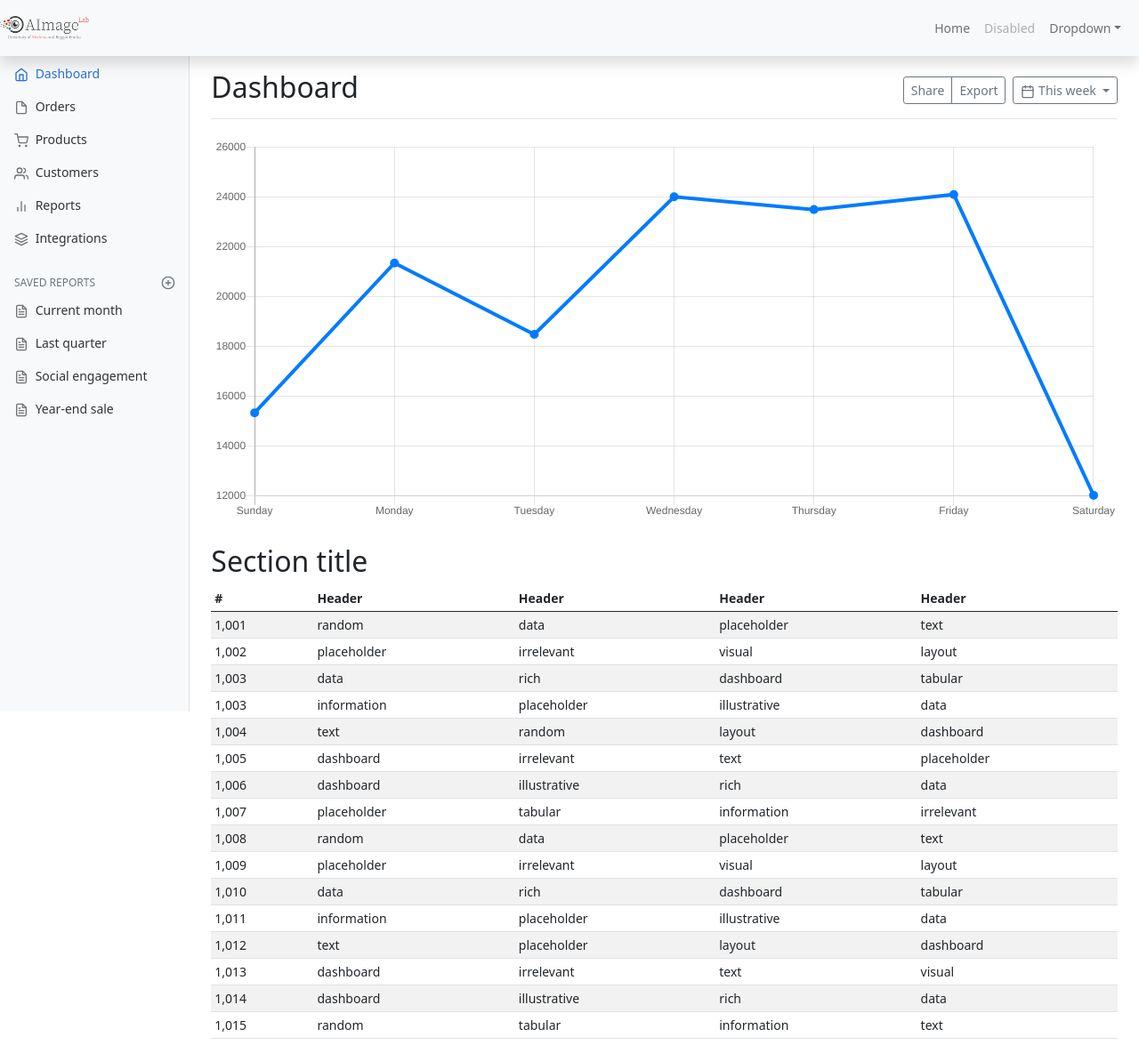
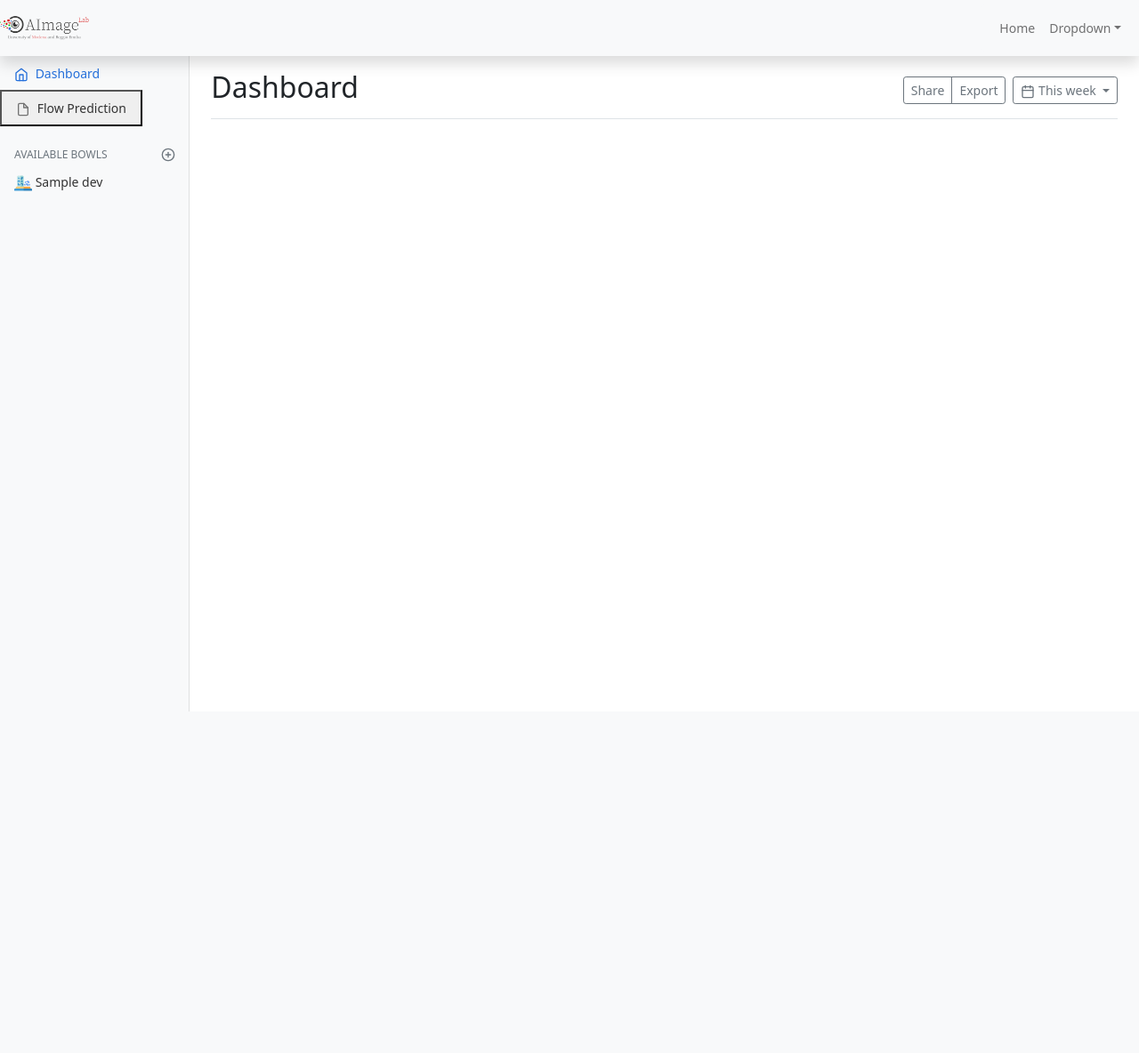
Before and after one commit to martinademarco/IoT_Project, a Flask app: template templates/main.html in a window 1280 px wide. Shown: the whole page at 89% size. After the commit the page ends 800 px from the top, so only its background shows below. Run offline with Flask 3, Linux system fonts and the light colour scheme; the template is opened without the code that fills it: most values are stand-ins (such as "Sample title", 1, 10 or a date in 2020); some libraries are stand-ins or nearby versions.

Commit message:
landing page update

```diff
--- a/main.py
+++ b/main.py
@@ -17,7 +17,7 @@ app = Flask(appname)
 config = configparser.ConfigParser()
 config.read('config.ini')
 client = influxdb_client.InfluxDBClient(url=config.get("InfluxDBClient","Url"),
-   token=config.get("InfluxDBClient","Token_Chiara2"),
+   token=config.get("InfluxDBClient","Token"),
    org=config.get("InfluxDBClient","Org"))
 
 SWAGGER_URL = '/api/docs'  # URL for exposing Swagger UI (without trailing '/')
@@ -29,15 +29,23 @@ def page_not_found(error):
 
 @app.route('/')
 def testoHTML():
-    buckets_api = influxdb_client.BucketsApi(client)
+    query = f'from(bucket:"{config.get("InfluxDBClient","Bucket")}") |> range(start: -48h)'
+    tables = client.query_api().query(query)
 
-    # Query all buckets in the organization
-    buckets = buckets_api.find_buckets()
+    # Process the query results
+    table = []
+    for tab in tables:
+        for row in tab.records:
+            # Access fields of each row
+            # time = row.values["001"]
+            # field1 = row.values["002"]
+            # Access tags if any
+            val = row.values["_field"]
+            if val not in table: table.append(row.values["_field"])
+            # Process data as needed
+            # print(f"Time: {time}, Field1: {field1}, Field2: {field2}, Tags: {tags}")
 
-    # Extract bucket names
-    bucket_names = [bucket.name for bucket in buckets.buckets]
-
-    return render_template('main.html', devices=bucket_names)
+    return render_template('main.html', devices=table)
 
 
 @app.route('/lista/<sensor>', methods=['GET'])
@@ -78,6 +86,14 @@ def addinlista(sensor, id, type, value):
           description: arg
           required: true
         - in: path
+          name: id
+          description: arg
+          required: true
+        - in: path
+          name: type
+          description: arg
+          required: true
+        - in: path
           name: value
           description: integer
           required: true
@@ -86,7 +102,7 @@ def addinlista(sensor, id, type, value):
         description: List
     """
     write_api = client.write_api(write_options=SYNCHRONOUS)
-    measure = influxdb_client.Point("new_measurement").tag("sensor", type).field("value", float(value))
+    measure = influxdb_client.Point(sensor).tag("sensor", type).field(id, float(value))
     write_api.write(bucket=config.get("InfluxDBClient","Bucket"), org=config.get("InfluxDBClient","Org"), record=measure)
     return "Data added"
 
--- a/templates/main.html
+++ b/templates/main.html
@@ -4,13 +4,9 @@
     <meta charset="utf-8">
     <meta name="viewport" content="width=device-width, initial-scale=1">
     <meta name="description" content="">
-    <meta name="author" content="Mark Otto, Jacob Thornton, and Bootstrap contributors">
-    <meta name="generator" content="Hugo 0.84.0">
-    <title>Dashboard Template · Bootstrap v5.0</title>
+    <title>Happy Bowl</title>
 
     <link rel="canonical" href="https://getbootstrap.com/docs/5.0/examples/dashboard/">
-
-
 
     <!-- Bootstrap core CSS -->
     <link href="https://cdn.jsdelivr.net/npm/bootstrap@5.0.2/dist/css/bootstrap.min.css" rel="stylesheet" integrity="sha384-EVSTQN3/azprG1Anm3QDgpJLIm9Nao0Yz1ztcQTwFspd3yD65VohhpuuCOmLASjC" crossorigin="anonymous">
@@ -54,9 +50,6 @@
           <li class="nav-item">
             <a class="nav-link" href="/">Home</a>
           </li>
-          <li class="nav-item">
-            <a class="nav-link disabled" href="#" tabindex="-1" aria-disabled="true">Disabled</a>
-          </li>
           <li class="nav-item dropdown">
             <a class="nav-link dropdown-toggle" href="#" id="dropdown10" data-bs-toggle="dropdown" aria-expanded="false">Dropdown</a>
             <ul class="dropdown-menu" aria-labelledby="dropdown10">
@@ -77,78 +70,59 @@
       <div class="position-sticky pt-3">
         <ul class="nav flex-column">
           <li class="nav-item">
-            <a class="nav-link active" aria-current="page" href="#">
+            <a class="nav-link active" aria-current="page" href="/">
               <span data-feather="home"></span>
               Dashboard
             </a>
           </li>
           <li class="nav-item">
-            <a class="nav-link" href="#">
+            <button class="nav-link" data-bs-toggle="modal" data-bs-target="#exampleModal">
               <span data-feather="file"></span>
-              Orders
-            </a>
-          </li>
-          <li class="nav-item">
-            <a class="nav-link" href="#">
-              <span data-feather="shopping-cart"></span>
-              Products
-            </a>
-          </li>
-          <li class="nav-item">
-            <a class="nav-link" href="#">
-              <span data-feather="users"></span>
-              Customers
-            </a>
-          </li>
-          <li class="nav-item">
-            <a class="nav-link" href="#">
-              <span data-feather="bar-chart-2"></span>
-              Reports
-            </a>
-          </li>
-          <li class="nav-item">
-            <a class="nav-link" href="#">
-              <span data-feather="layers"></span>
-              Integrations
-            </a>
+              Flow Prediction
+            </button>
           </li>
         </ul>
-
         <h6 class="sidebar-heading d-flex justify-content-between align-items-center px-3 mt-4 mb-1 text-muted">
-          <span>Saved reports</span>
+          <span>Available Bowls</span>
           <a class="link-secondary" href="#" aria-label="Add a new report">
             <span data-feather="plus-circle"></span>
           </a>
         </h6>
+
         <ul class="nav flex-column mb-2">
+          {% for dev in devices %}
           <li class="nav-item">
             <a class="nav-link" href="#">
-              <span data-feather="file-text"></span>
-              Current month
+              <img src="{{ url_for('static', filename='pet.png') }}" style="width: 20px;">
+              {{dev}}
             </a>
           </li>
-          <li class="nav-item">
-            <a class="nav-link" href="#">
-              <span data-feather="file-text"></span>
-              Last quarter
-            </a>
-          </li>
-          <li class="nav-item">
-            <a class="nav-link" href="#">
-              <span data-feather="file-text"></span>
-              Social engagement
-            </a>
-          </li>
-          <li class="nav-item">
-            <a class="nav-link" href="#">
-              <span data-feather="file-text"></span>
-              Year-end sale
-            </a>
-          </li>
+          {% endfor %}
         </ul>
       </div>
     </nav>
-    {% block content %}{% endblock %}
+    <!--Modal for prediction-->
+    <div class="modal fade" id="exampleModal" tabindex="-1" role="dialog" aria-labelledby="hourModalLabel" aria-hidden="true">
+      <div class="modal-dialog">
+        <div class="modal-content">
+          <div class="modal-header">
+            <h5 class="modal-title" id="hourModalLabel">Enter Hour</h5>
+            <button type="button" class="close" data-bs-dismiss="modal" aria-label="Close">
+              <span aria-hidden="true">&times;</span>
+            </button>
+          </div>
+          <div class="modal-body">
+            <form action="/previsione/" method="get">
+              <div class="form-group">
+                <label for="hour">Hour:</label>
+                <input type="text" class="form-control" id="hour" name="hour" placeholder="Enter hour">
+              </div>
+              <button type="submit" class="btn btn-primary">Submit</button>
+            </form>
+          </div>
+        </div>
+      </div>
+    </div>
     <main class="col-md-9 ms-sm-auto col-lg-10 px-md-4">
       <div class="d-flex justify-content-between flex-wrap flex-md-nowrap align-items-center pt-3 pb-2 mb-3 border-bottom">
         <h1 class="h2">Dashboard</h1>
@@ -163,144 +137,14 @@
           </button>
         </div>
       </div>
-
-      <canvas class="my-4 w-100" id="myChart" width="900" height="380"></canvas>
-
-      <h2>Section title</h2>
-      <div class="table-responsive">
-        <table class="table table-striped table-sm">
-          <thead>
-            <tr>
-              <th scope="col">#</th>
-              <th scope="col">Header</th>
-              <th scope="col">Header</th>
-              <th scope="col">Header</th>
-              <th scope="col">Header</th>
-            </tr>
-          </thead>
-          <tbody>
-            <tr>
-              <td>1,001</td>
-              <td>random</td>
-              <td>data</td>
-              <td>placeholder</td>
-              <td>text</td>
-            </tr>
-            <tr>
-              <td>1,002</td>
-              <td>placeholder</td>
-              <td>irrelevant</td>
-              <td>visual</td>
-              <td>layout</td>
-            </tr>
-            <tr>
-              <td>1,003</td>
-              <td>data</td>
-              <td>rich</td>
-              <td>dashboard</td>
-              <td>tabular</td>
-            </tr>
-            <tr>
-              <td>1,003</td>
-              <td>information</td>
-              <td>placeholder</td>
-              <td>illustrative</td>
-              <td>data</td>
-            </tr>
-            <tr>
-              <td>1,004</td>
-              <td>text</td>
-              <td>random</td>
-              <td>layout</td>
-              <td>dashboard</td>
-            </tr>
-            <tr>
-              <td>1,005</td>
-              <td>dashboard</td>
-              <td>irrelevant</td>
-              <td>text</td>
-              <td>placeholder</td>
-            </tr>
-            <tr>
-              <td>1,006</td>
-              <td>dashboard</td>
-              <td>illustrative</td>
-              <td>rich</td>
-              <td>data</td>
-            </tr>
-            <tr>
-              <td>1,007</td>
-              <td>placeholder</td>
-              <td>tabular</td>
-              <td>information</td>
-              <td>irrelevant</td>
-            </tr>
-            <tr>
-              <td>1,008</td>
-              <td>random</td>
-              <td>data</td>
-              <td>placeholder</td>
-              <td>text</td>
-            </tr>
-            <tr>
-              <td>1,009</td>
-              <td>placeholder</td>
-              <td>irrelevant</td>
-              <td>visual</td>
-              <td>layout</td>
-            </tr>
-            <tr>
-              <td>1,010</td>
-              <td>data</td>
-              <td>rich</td>
-              <td>dashboard</td>
-              <td>tabular</td>
-            </tr>
-            <tr>
-              <td>1,011</td>
-              <td>information</td>
-              <td>placeholder</td>
-              <td>illustrative</td>
-              <td>data</td>
-            </tr>
-            <tr>
-              <td>1,012</td>
-              <td>text</td>
-              <td>placeholder</td>
-              <td>layout</td>
-              <td>dashboard</td>
-            </tr>
-            <tr>
-              <td>1,013</td>
-              <td>dashboard</td>
-              <td>irrelevant</td>
-              <td>text</td>
-              <td>visual</td>
-            </tr>
-            <tr>
-              <td>1,014</td>
-              <td>dashboard</td>
-              <td>illustrative</td>
-              <td>rich</td>
-              <td>data</td>
-            </tr>
-            <tr>
-              <td>1,015</td>
-              <td>random</td>
-              <td>tabular</td>
-              <td>information</td>
-              <td>text</td>
-            </tr>
-          </tbody>
-        </table>
-      </div>
+      {% block content %}{% endblock %}
     </main>
   </div>
 </div>
-
-
-    <script src="../assets/js/bootstrap.bundle.min.js"></script>
-
-      <script src="https://cdn.jsdelivr.net/npm/feather-icons@4.28.0/dist/feather.min.js" integrity="sha384-uO3SXW5IuS1ZpFPKugNNWqTZRRglnUJK6UAZ/gxOX80nxEkN9NcGZTftn6RzhGWE" crossorigin="anonymous"></script><script src="https://cdn.jsdelivr.net/npm/chart.js@2.9.4/dist/Chart.min.js" integrity="sha384-zNy6FEbO50N+Cg5wap8IKA4M/ZnLJgzc6w2NqACZaK0u0FXfOWRRJOnQtpZun8ha" crossorigin="anonymous"></script><script src="../static/assets/js/dashboard.js"></script>
+    <!-- Bootstrap core JavaScript -->
+    <script src="https://cdn.jsdelivr.net/npm/bootstrap@5.3.3/dist/js/bootstrap.bundle.min.js" integrity="sha384-YvpcrYf0tY3lHB60NNkmXc5s9fDVZLESaAA55NDzOxhy9GkcIdslK1eN7N6jIeHz" crossorigin="anonymous"></script>
+    <script src="https://cdn.jsdelivr.net/npm/feather-icons@4.28.0/dist/feather.min.js" integrity="sha384-uO3SXW5IuS1ZpFPKugNNWqTZRRglnUJK6UAZ/gxOX80nxEkN9NcGZTftn6RzhGWE" crossorigin="anonymous"></script>
+    <script src="https://cdn.jsdelivr.net/npm/chart.js@2.9.4/dist/Chart.min.js" integrity="sha384-zNy6FEbO50N+Cg5wap8IKA4M/ZnLJgzc6w2NqACZaK0u0FXfOWRRJOnQtpZun8ha" crossorigin="anonymous"></script>
+    <script src="../static/assets/js/dashboard.js"></script>
   </body>
 </html>
```
Also changed, not shown: templates/lista3.html (deleted, +0 -23 lines), templates/main-simple.html (deleted, +0 -14 lines), templates/sensor_details.html (added, +26 -0 lines).
